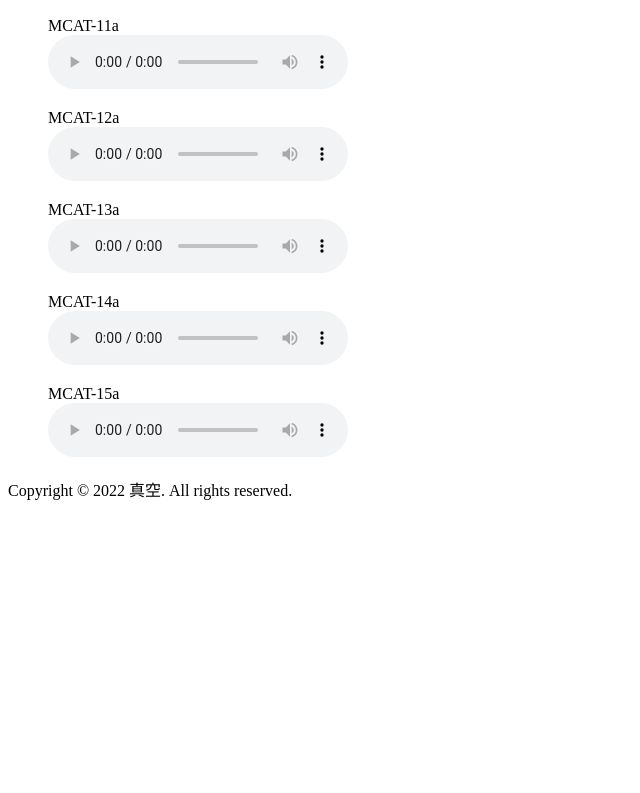
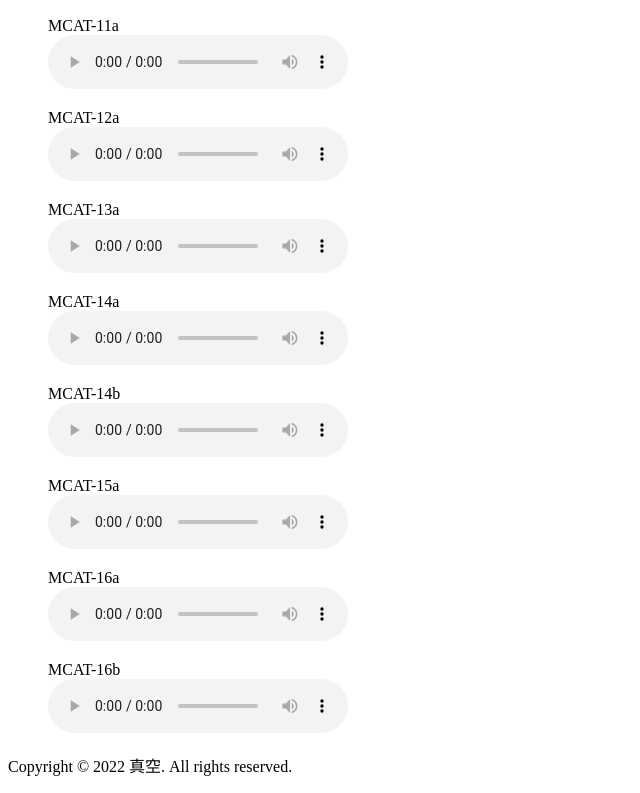
Before and after one commit to metastable-void/MCAT-chimes, a plain HTML site: page index.html in a window 1280 px wide. Shown: the part 1349-2142 px from the top of the page, without its empty margins (0-640 px from the left). Before the commit the page ends 1866 px from the top, so only its background shows below. Drawn offline with Linux system fonts and the light colour scheme.

Commit message:
new melodies

```diff
--- a/index.html
+++ b/index.html
@@ -86,8 +86,20 @@
 <audio  controls="" src="MCAT-mp3/MCAT-14a.mp3"></audio>
 </figure>
 <figure>
+<figcaption>MCAT-14b</figcaption>
+<audio  controls="" src="MCAT-mp3/MCAT-14b.mp3"></audio>
+</figure>
+<figure>
 <figcaption>MCAT-15a</figcaption>
 <audio  controls="" src="MCAT-mp3/MCAT-15a.mp3"></audio>
+</figure>
+<figure>
+<figcaption>MCAT-16a</figcaption>
+<audio  controls="" src="MCAT-mp3/MCAT-16a.mp3"></audio>
+</figure>
+<figure>
+<figcaption>MCAT-16b</figcaption>
+<audio  controls="" src="MCAT-mp3/MCAT-16b.mp3"></audio>
 </figure>
 
 <p>
```
Also changed, not shown: 3 other files.
